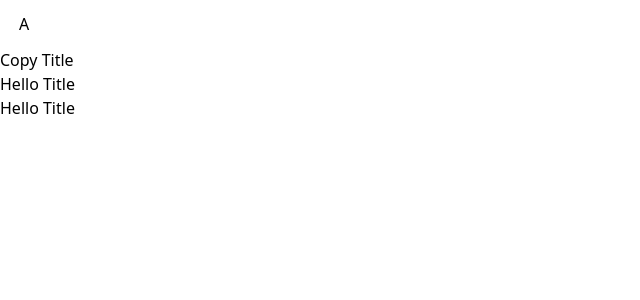
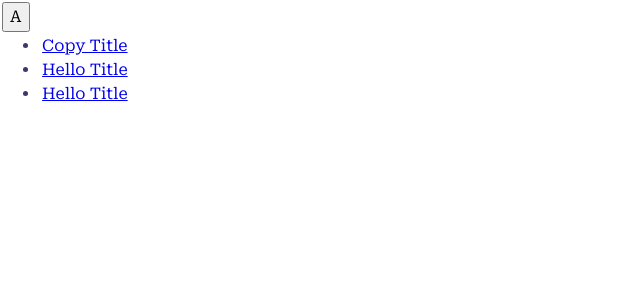
Before and after one commit to alekstech/nextjs, a Next.js app: page /blog in a window 1280 px wide. Shown: the top 300 px of the page, without its empty margins (0-640 px from the left). Built offline with nearby package versions, Linux system fonts and the light colour scheme; what aws-amplify would draw is missing.

Commit message:
remove tailwind

```diff
--- a/app/blog/page.tsx
+++ b/app/blog/page.tsx
@@ -4,20 +4,19 @@ import { join } from 'path'
 import Link from 'next/link'
 
 export const metadata = {
-  title: 'Tailwind CSS Blog | HyperUI',
-  description: 'Tips and tricks for using Tailwind CSS in your projects.',
+  title: 'Blog | aleks.tech',
+  description: '',
   openGraph: {
-    title: 'Tailwind CSS Blog | HyperUI',
-    description: 'Tips and tricks for using Tailwind CSS in your projects.',
-    url: 'https://www.hyperui.dev/',
-    siteName: 'HyperUI',
+    title: 'Blog | aleks.tech',
+    description: '',
+    url: 'https://aleks.tech',
+    siteName: 'aleks.tech',
     type: 'website',
-    image: 'https://www.hyperui.dev/og.jpg',
   },
   twitter: {
     card: 'summary_large_image',
-    title: 'Tailwind CSS Blog | HyperUI',
-    description: 'Tips and tricks for using Tailwind CSS in your projects.',
+    title: 'Blog | aleks.tech',
+    description: '',
   },
 }
 
--- a/package.json
+++ b/package.json
@@ -63,7 +63,6 @@
     "http-proxy": "^1.18.1",
     "nodemon": "^2.0.15",
     "postcss": "^8.4.27",
-    "tailwindcss": "^3.3.3",
     "ts-node": "^10.4.0",
     "typescript": "^5.1.6"
   }
--- a/postcss.config.cjs
+++ b/postcss.config.cjs
@@ -1,6 +1,5 @@
 module.exports = {
   "plugins": {
-    "tailwindcss": {},
     "autoprefixer": {},
     ...(process.env.NODE_ENV === 'production' ? { cssnano: {} } : {}),
   }
--- a/styles/index.css
+++ b/styles/index.css
@@ -1,7 +1,3 @@
-@tailwind base;
-@tailwind components;
-@tailwind utilities;
-
 @import "reset.css";
 
 @import "variables/index.css";
--- a/tailwind.config.ts
+++ /dev/null
@@ -1,13 +0,0 @@
-import type { Config } from 'tailwindcss'
-
-export default {
-  content: [
-    "./app/**/*.{js,ts,jsx,tsx,mdx}",
-    // "./pages/**/*.{js,ts,jsx,tsx,mdx}",
-    "./components/**/*.{js,ts,jsx,tsx,mdx}",
-  ],
-  theme: {
-    extend: {},
-  },
-  plugins: [],
-} satisfies Config
```
Also changed, not shown: 1 other file (tests, documents, lock files or other folders).
